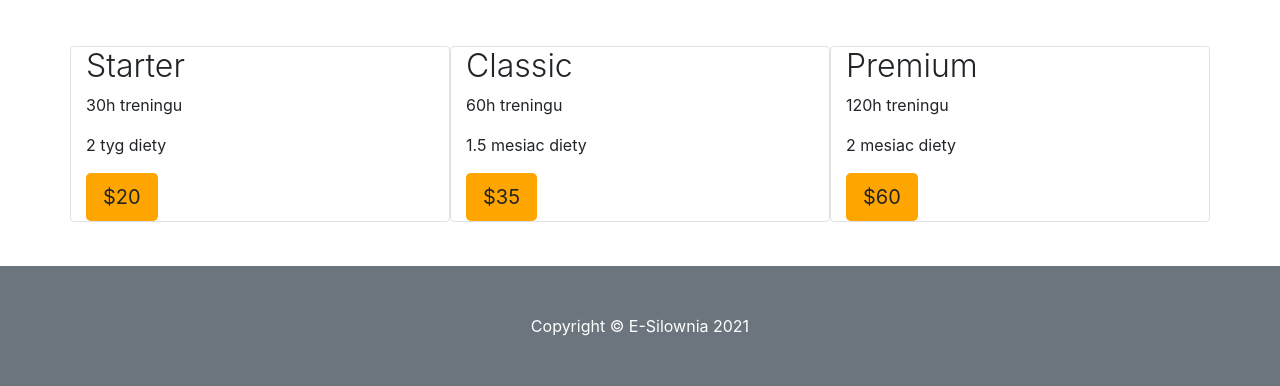
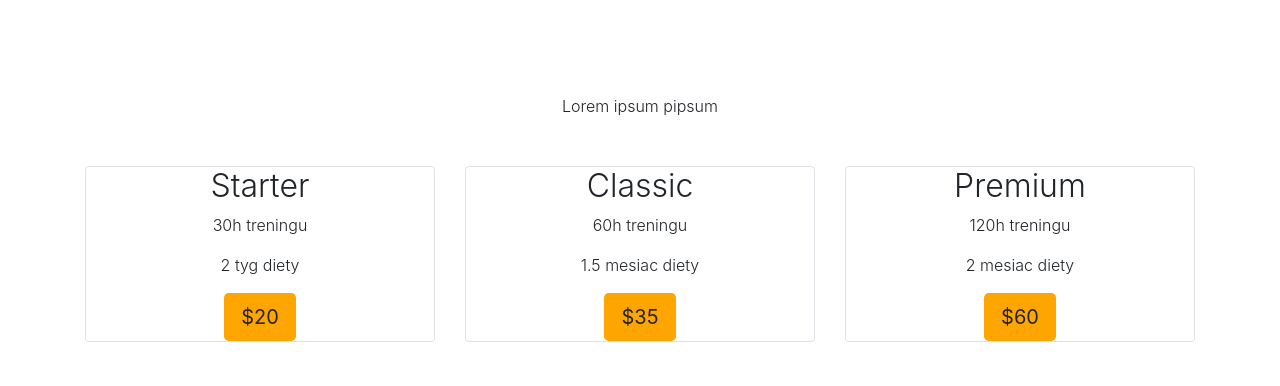
Before and after one commit to panjacob/PGYM-esilownia, a React (Create React App) app in the folder frontend/esilownia/: page / in a window 1280 px wide. Shown: the part 414-800 px from the top of the page. Built offline with nearby package versions, Linux system fonts and the light colour scheme.

Commit message:
propozycja strony startowej cz.2 + footer sticky

```diff
--- a/frontend/esilownia/src/Views/Home.js
+++ b/frontend/esilownia/src/Views/Home.js
@@ -23,23 +23,43 @@ function Home() {
       </div>
       <div class="container">
           <div class="row">
-            <div class="col border rounded">
+            <div class="col m-5 text-center font-weight-light">
+              Lorem ipsum pipsum
+            </div>
+          </div>
+        </div>
+       <div class="container">
+          <div class="row text-center">
+            <div class="col-md-4">
+              <div class="col-md-12 border rounded">
                 <h2 class="font-weight-light">Starter</h2>
-              <p>30h treningu</p>
-              <p>2 tyg diety</p>
+                <p class="font-weight-light">30h treningu</p>
+                <p class="font-weight-light">2 tyg diety</p>
                 <button type="button" class="btn btn-lg">$20</button>
               </div>
-            <div class="col border rounded">
+            </div>
+            <div class="col-md-4">
+              <div class="col-md-12 border rounded">
                 <h2 class="font-weight-light">Classic</h2>
-              <p>60h treningu</p>
-              <p>1.5 mesiac diety</p>
+                <p class="font-weight-light">60h treningu</p>
+                <p class="font-weight-light">1.5 mesiac diety</p>
                 <button type="button" class="btn btn-lg">$35</button>
               </div>
-            <div class="col border rounded">
+            </div>
+            <div class="col-md-4">
+              <div class="col-md-12 border rounded">
                 <h2 class="font-weight-light">Premium</h2>
-              <p>120h treningu</p>
-              <p>2 mesiac diety</p>
+                <p class="font-weight-light">120h treningu</p>
+                <p class="font-weight-light">2 mesiac diety</p>
                 <button type="button" class="btn btn-lg">$60</button>
+              </div>
+            </div>
+          </div>
+        </div>
+        <div class="container">
+          <div class="row">
+            <div class="col m-5 text-center font-weight-light">
+              Lorem ipsum pipsum
             </div>
           </div>
         </div>
--- a/frontend/esilownia/src/components/Template/Footer.js
+++ b/frontend/esilownia/src/components/Template/Footer.js
@@ -4,7 +4,7 @@ import 'bootstrap/dist/css/bootstrap.min.css';
 function Footer() {
   return (
     <div className="footer">
-      <footer class="py-5 bg-secondary fixed-bottom">
+      <footer class="py-5 bg-secondary sticky-bottom">
         <div class="container">
           <p class="m-0 text-center text-white">
             Copyright &copy; E-Silownia 2021
```
Lines whose indentation alone changed are shown as unchanged.
